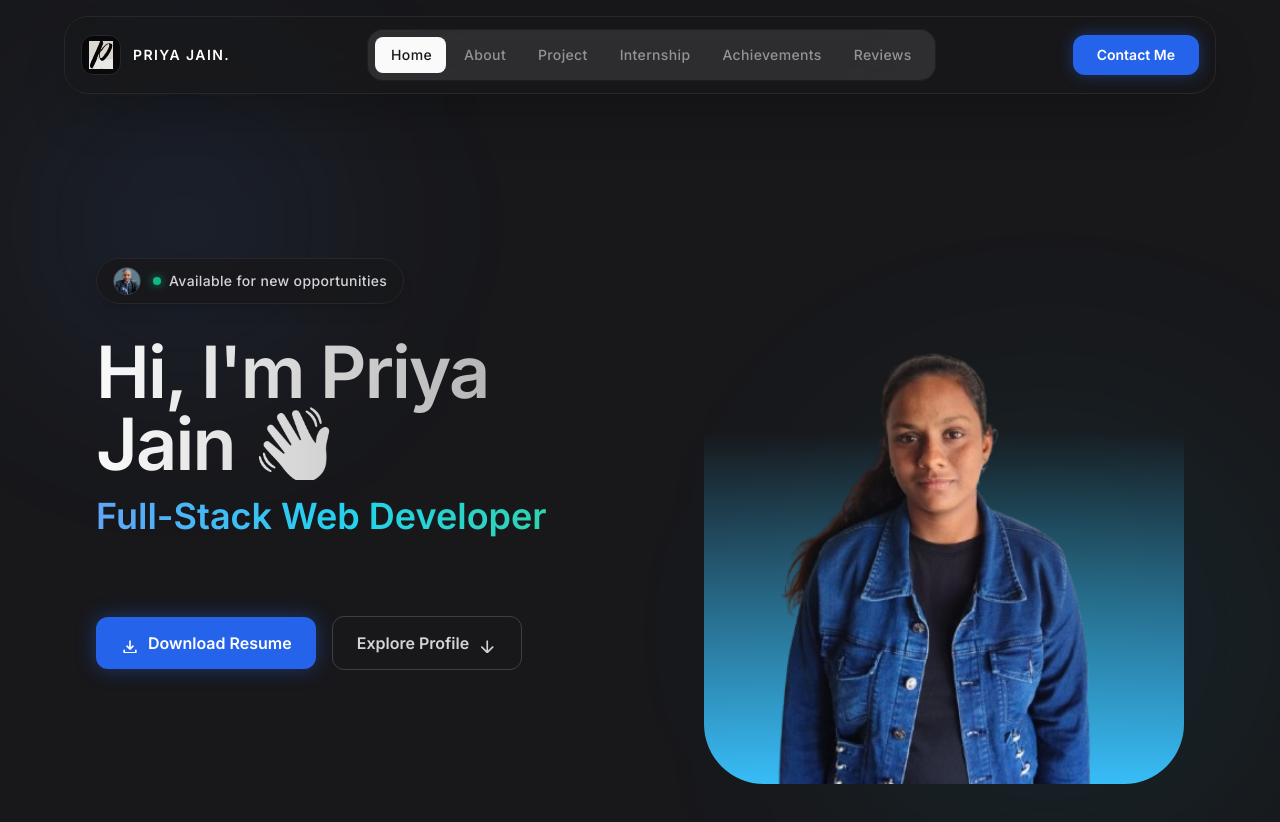
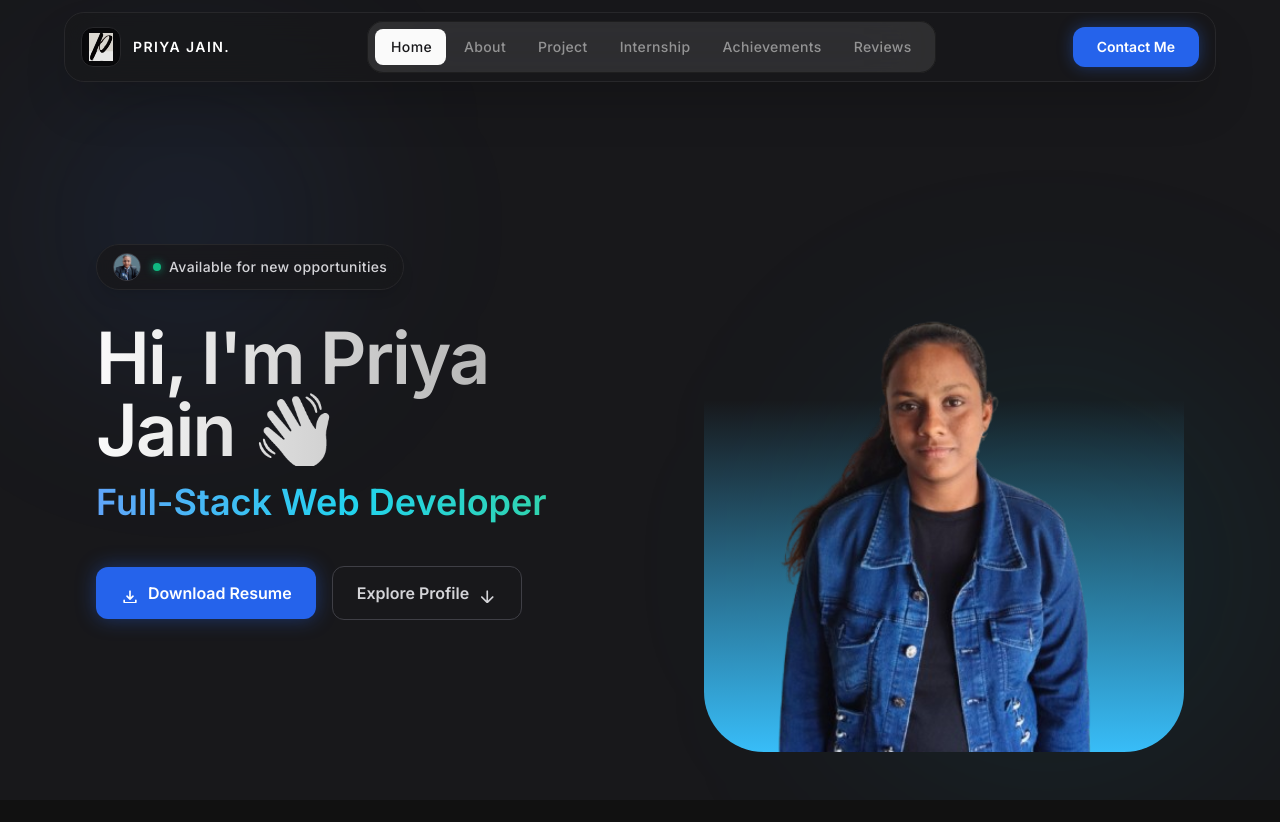
Before and after one commit to PJain7988/Portfolio, a React (Vite) app: page / in a window 1280 px wide. Shown: the top 822 px of the page. Built offline with nearby package versions, Linux system fonts and the light colour scheme.

Commit message:
Tighten spacing and padding across Header and Hero sections for a cleaner look

```diff
--- a/src/components/Header.jsx
+++ b/src/components/Header.jsx
@@ -4,8 +4,8 @@ import Navbar from './Navbar'
 const Header = () => {
     const [navOpen , setNavOpen] = useState(false);
     return (
-        <header className="fixed top-4 left-0 w-full flex justify-center items-center z-40 transition-all duration-300">
-            <div className="max-w-6xl w-[92%] mx-auto px-4 py-3 flex justify-between items-center bg-zinc-900/80 backdrop-blur-lg border border-zinc-800 rounded-3xl shadow-2xl">
+        <header className="fixed top-3 left-0 w-full flex justify-center items-center z-40 transition-all duration-300">
+            <div className="max-w-6xl w-[92%] mx-auto px-4 py-2 flex justify-between items-center bg-zinc-900/80 backdrop-blur-lg border border-zinc-800 rounded-[20px] shadow-2xl">
                 <h1>
                     <a href="/" className="logo flex items-center gap-3 group">
                         <div className="w-10 h-10 bg-zinc-950 rounded-xl flex items-center justify-center border border-zinc-800 shadow-inner group-hover:border-blue-500/50 transition-colors">
--- a/src/components/Hero.jsx
+++ b/src/components/Hero.jsx
@@ -4,7 +4,7 @@ import { Typewriter } from "react-simple-typewriter";
 
 const Hero = () => {
     return (
-        <section id="home" className="pt-28 lg:pt-36 pb-20 overflow-hidden relative">
+        <section id="home" className="pt-24 lg:pt-28 pb-12 overflow-hidden relative">
             {/* Decorative background glows */}
             <div className="absolute top-20 left-10 w-72 h-72 bg-blue-500/10 rounded-full blur-[100px] pointer-events-none"></div>
             <div className="absolute bottom-10 right-10 w-96 h-96 bg-cyan-500/10 rounded-full blur-[120px] pointer-events-none"></div>
@@ -44,7 +44,7 @@ const Hero = () => {
                     </motion.h2>
 
                     <motion.div
-                        className="mb-10 text-2xl md:text-3xl lg:text-4xl font-extrabold text-transparent bg-clip-text bg-gradient-to-r from-blue-400 via-cyan-400 to-emerald-400 min-h-[60px] md:min-h-[80px]"
+                        className="mb-6 text-2xl md:text-3xl lg:text-4xl font-extrabold text-transparent bg-clip-text bg-gradient-to-r from-blue-400 via-cyan-400 to-emerald-400 min-h-[40px] md:min-h-[50px] lg:min-h-[60px]"
                         initial={{ opacity: 0, y: 20 }}
                         animate={{ opacity: 1, y: 0 }}
                         transition={{ duration: 0.8, delay: 0.4, ease: "easeOut" }}
```
